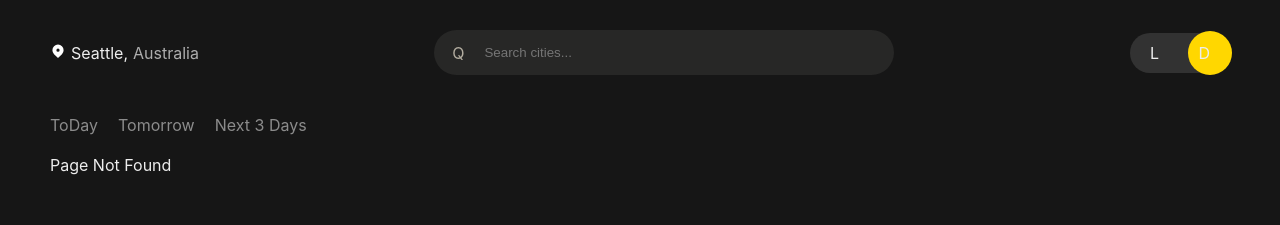
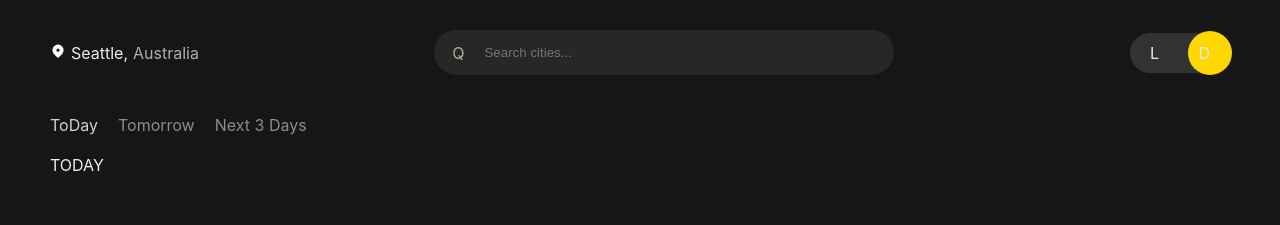
Before and after one commit to sajjadseifi/weather, a React (Create React App) app: page /day/today in a window 1280 px wide. Before the commit this address had no page. Shown: the top 225 px of the page. Built offline with nearby package versions, Linux system fonts and the light colour scheme.

Commit message:
fixed :  format url of route (today, tomorrow)

```diff
--- a/package.json
+++ b/package.json
@@ -10,7 +10,10 @@
     "@types/node": "^16.18.21",
     "@types/react": "^18.0.30",
     "@types/react-dom": "^18.0.11",
+    "chart.js": "^4.2.1",
+    "qs": "^6.11.1",
     "react": "^18.2.0",
+    "react-chartjs-2": "^5.2.0",
     "react-dom": "^18.2.0",
     "react-icons": "^4.8.0",
     "react-scripts": "5.0.1",
--- a/src/layout/Menu/Menu.tsx
+++ b/src/layout/Menu/Menu.tsx
@@ -21,8 +21,8 @@ const Menu = () => {
     return (
         <div className={styles.Menu}>
             <ul>
-                <li><MenuLink to="/today" text="ToDay"/></li>
-                <li><MenuLink to="/tomorrow" text="Tomorrow"/></li>
+                <li><MenuLink to="/day/today" text="ToDay"/></li>
+                <li><MenuLink to="/day/tomorrow" text="Tomorrow"/></li>
                 <li><MenuLink to="/next3days" text="Next 3 Days"/></li>
             </ul>
         </div>
--- /dev/null
+++ b/src/pages/SignleDay/SignleDay.tsx
@@ -0,0 +1,19 @@
+import React, { FC } from "react";
+import qs from 'qs'
+import {  useLocation } from "react-router-dom";
+
+
+type SignleDayType = 'TODAY' | 'TOMORROW'
+
+interface SignleDayProps {
+    flag:SignleDayType
+}
+
+const SignleDay : FC<SignleDayProps> = (props) =>{
+
+    return (
+        <div>{props.flag}</div>
+    )
+}
+
+export default SignleDay;
--- a/src/routes/WheatherRoutes.tsx
+++ b/src/routes/WheatherRoutes.tsx
@@ -1,18 +1,19 @@
 import React from "react";
 import { Routes, Route } from "react-router-dom";
 import Layout from "../layout/Layout";
+import SignleDay from "../pages/SignleDay/SignleDay";
 import Next3Days from "../pages/Next3Days/Next3Days";
-import Today from "../pages/Today/Today";
-import Tomorrow from "../pages/Tomorrow/Tomorrow";
 
 
 const WheatherRoutes = () => {
     return (
         <Routes>
             <Route path="/" element={<Layout />}>
-                <Route path="today" element={<Today />} />
-                <Route path="tomorrow" element={<Tomorrow />} />
                 <Route path="next3days" element={<Next3Days />} />
+                <Route path="day">
+                    <Route path="today" element={<SignleDay flag="TODAY" />} />
+                    <Route path="tomorrow" element={<SignleDay flag="TOMORROW" />} />
+                </Route>
                 <Route path="*" element={<>Page Not Found</>} />
             </Route>
         </Routes>
```
Also changed, not shown: 1 other file (tests, documents, lock files or other folders).
